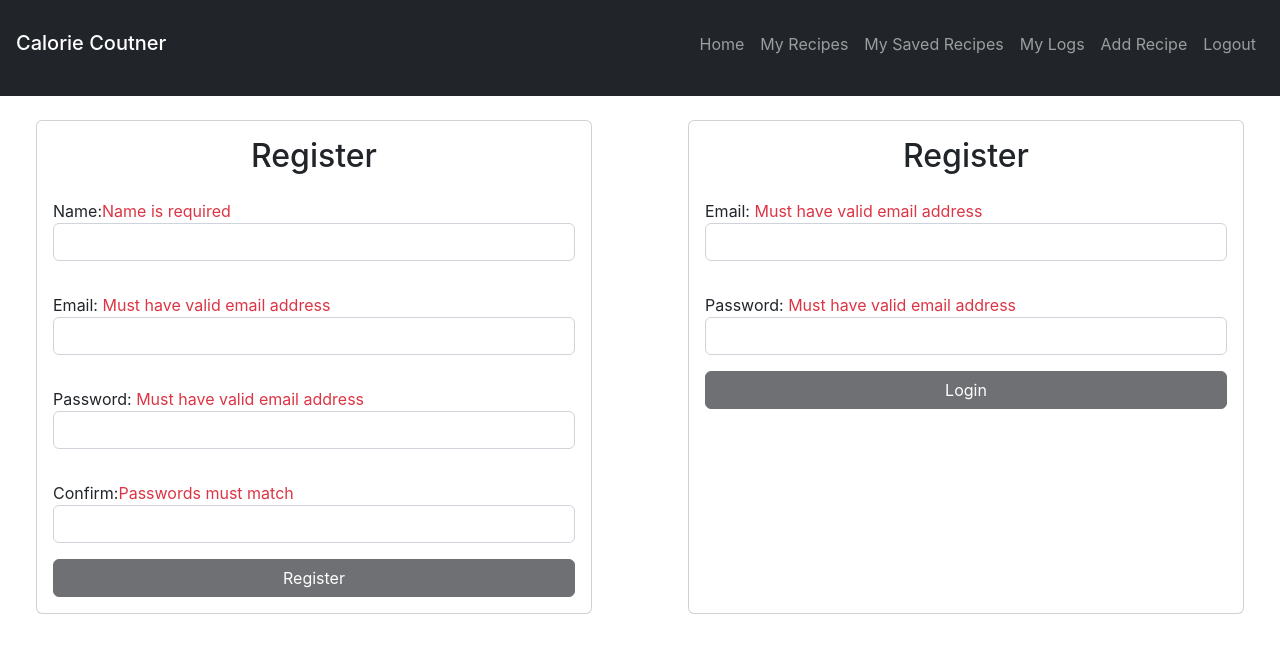
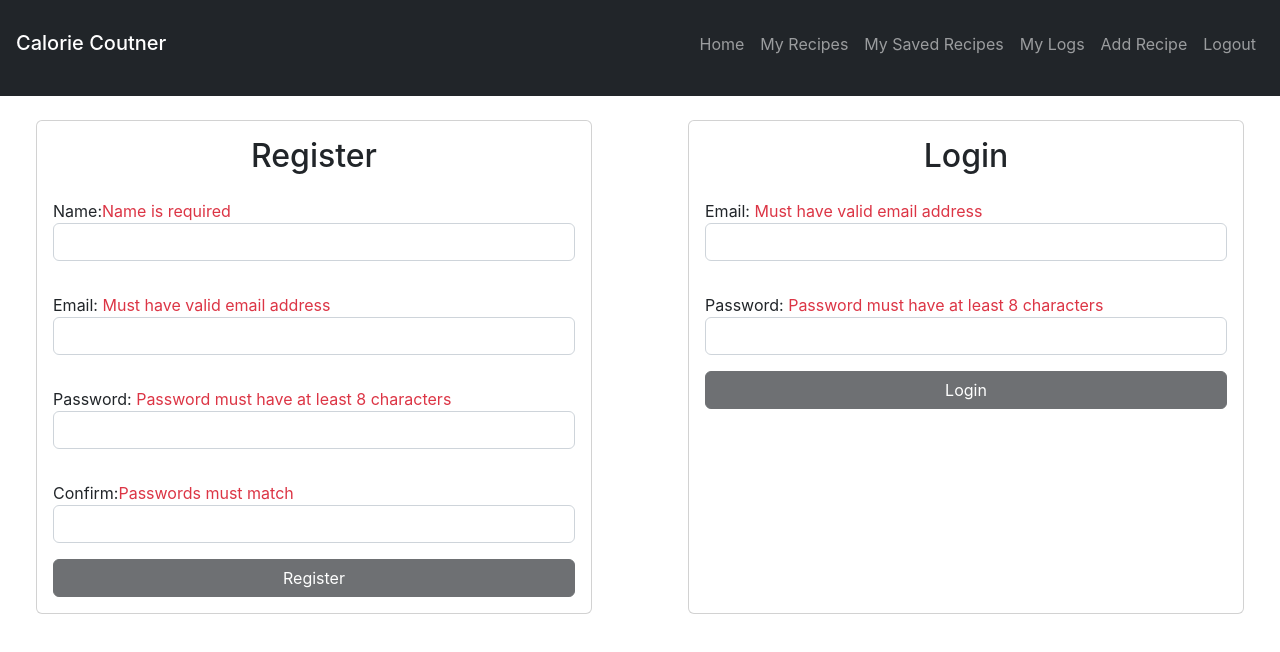
Before and after one commit to daleymike/calorie-counter, a React (Create React App) app in the folder client/: page / in a window 1280 px wide. Shown: the top 652 px of the page. Built offline with nearby package versions, Linux system fonts and the light colour scheme.

Commit message:
Fixed validation typos

```diff
--- a/client/src/components/Forms/LoginForm.jsx
+++ b/client/src/components/Forms/LoginForm.jsx
@@ -29,7 +29,7 @@ const LoginForm = ({className}) => {
 
     return (
         <form onSubmit={(e) => handleSubmit(e)} className={className}>
-            <h2>Register</h2>
+            <h2>Login</h2>
             <div className='my-3'>
                 <label className='float-start' htmlFor="email">Email:
                     <span className={validateEmail() ? 'text-success' : 'text-danger'}> Must have valid email address</span>
@@ -40,7 +40,7 @@ const LoginForm = ({className}) => {
             </div>
             <div className='my-3'>
                 <label className='float-start' htmlFor="password">Password:
-                    <span className={validatePassword() ? 'text-success' : 'text-danger'}> Must have valid email address</span>
+                    <span className={validatePassword() ? 'text-success' : 'text-danger'}> Password must have at least 8 characters</span>
                 </label>
                 <input className='form-control'
                 onChange={(e) => handleInput(e)} value={inputs.password}
--- a/client/src/components/Forms/RegisterForm.jsx
+++ b/client/src/components/Forms/RegisterForm.jsx
@@ -55,7 +55,7 @@ const RegisterForm = ({className}) => {
             </div>
             <div className='my-3'>
                 <label className='float-start' htmlFor="password">Password:
-                    <span className={validatePassword() ? 'text-success' : 'text-danger'}> Must have valid email address</span>
+                    <span className={validatePassword() ? 'text-success' : 'text-danger'}> Password must have at least 8 characters</span>
                 </label>
                 <input className='form-control'
                 onChange={(e) => handleInput(e)} value={inputs.password}
```
